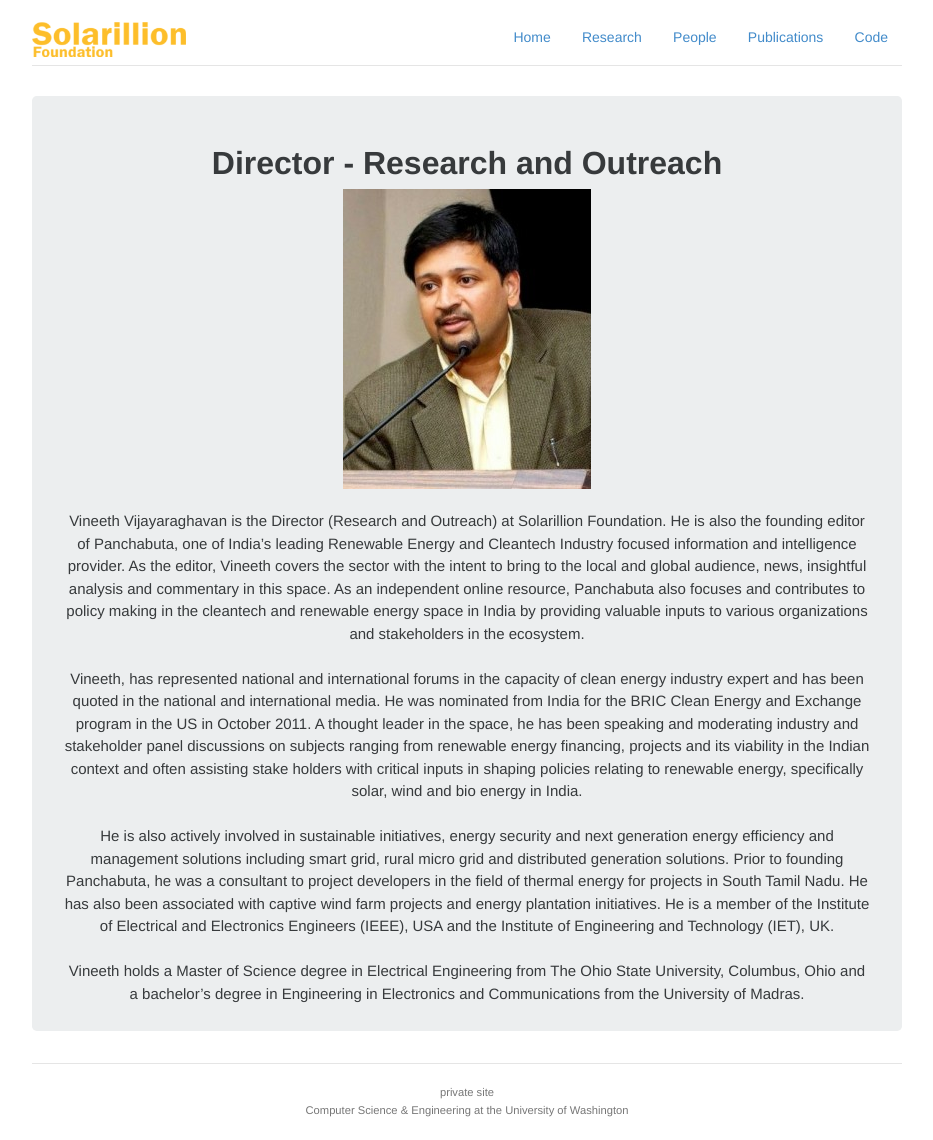
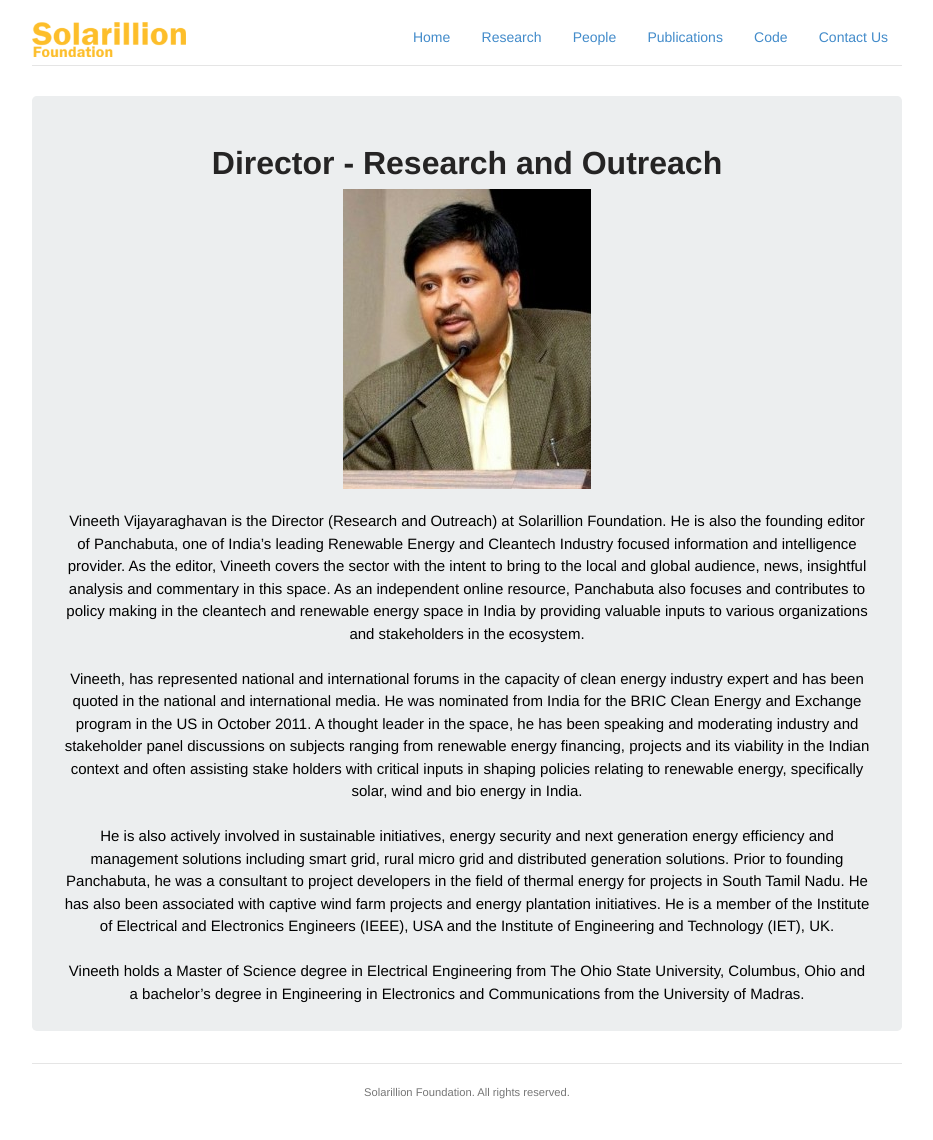
Before and after one commit to prahalath/solarillionfoundation.github.io, a Jekyll site: the page built from dir.html, in a window 1280 px wide. Shown: the whole page, without its empty margins (173-1106 px from the left). Built offline with Jekyll 4.4.1, drawn with Linux system fonts in a browser that asks for light colours; nearby versions of some CDN libraries; Markdown is read by kramdown in place of the engine named in the settings.

Commit message:
added contact page

```diff
--- a/_config.yml
+++ b/_config.yml
@@ -50,6 +50,8 @@
       link: /publications.html
     - title: Code
       link: /code.html
+    - title: Contact Us
+      link: /contact/
 
 # Navigation bar links for WACAS.
 nav_wacas:
--- a/_includes/footer.html
+++ b/_includes/footer.html
@@ -1,12 +1,3 @@
 <div class="footer">
-  <p>
-      <a href="http://sampa.cs.washington.edu/private">private site</a>
-  </p>
-  <p>
-    <a href="http://www.cs.washington.edu/">Computer Science &amp;
-      Engineering</a>
-    at the
-    <a href="http://www.washington.edu/">University of
-      Washington</a>
-  </p>
+<p>Solarillion Foundation. All rights reserved.</p>
 </div>
--- a/_layouts/base.html
+++ b/_layouts/base.html
@@ -17,7 +17,7 @@
             <a href="{{ site.base }}/">
                 <img src="{{ site.base }}/img/solarillionfoundation.png"
                     srcset="{{ site.base }}/img/solarillionfoundation@2x.png 2x"
-                    alt="Sampa" id="logo">
+                    alt="Solarillion Foundation" id="logo">
             </a>
             <ul class="nav nav-pills pull-right">
                   {% assign shorturl = page.url | replace:'.html','' | replace:'index','' %}
--- a/css/sampa.scss
+++ b/css/sampa.scss
@@ -3,7 +3,7 @@
 ---
 
 $light-gray: #e5e5e5;
-$dark-gray: rgb(43, 43, 43);
+$dark-gray: rgb(228, 220, 220);
 
 $link-color: #428bca;
 $default-rule: 1px solid $light-gray;
@@ -22,6 +22,7 @@
   padding-bottom: 20px;
   font-size: $base-font-size;
   font-weight: 400;
+  background-color: rgb(255, 255, 255);
 }
 
 a:hover {
@@ -238,6 +239,7 @@
 }
 .jumbotron p {
     font-size: 15px;
+    color: black
 }
 .jumbotron {
     padding-top: 18px;
```
Also changed, not shown: contact.html (added, +17 -0 lines), css/bootstrap.min.css.
